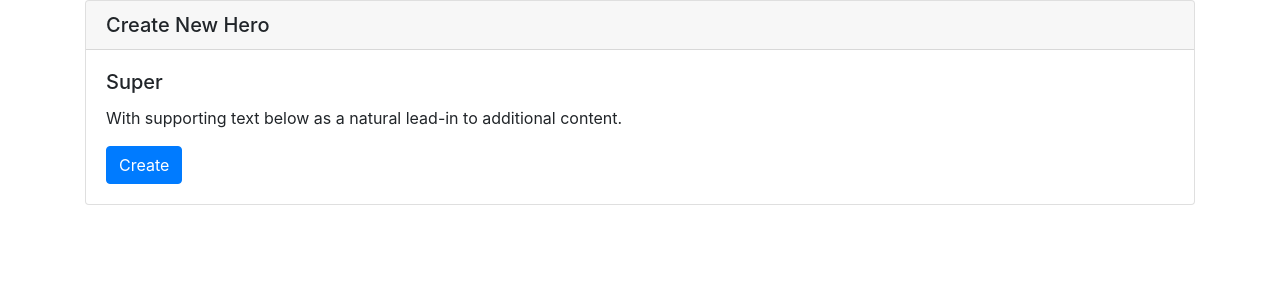
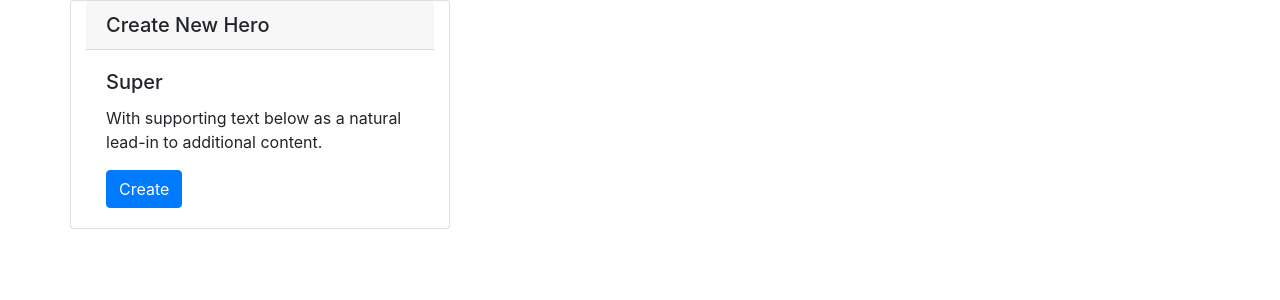
Before and after one commit to esentino/hero-diary, a Django app: page / in a window 1280 px wide. Shown: the top 300 px of the page. Run offline with Django 3.2, Linux system fonts and the light colour scheme; data that the repository does not hold is empty; some libraries are stand-ins or nearby versions.

```diff
--- a/diary/templates/index.html
+++ b/diary/templates/index.html
@@ -20,8 +20,9 @@
 </head>
 <body>
 <div class="container">
+    <div class="row">
         {% for hero in heroes %}
-    <div class="card">
+        <div class="card col-4">
             <h5 class="card-header">{{hero.name}}</h5>
             <div class="card-body">
                 <h5 class="card-title">last seen: {{ hero.last_action }}</h5>
@@ -37,7 +38,7 @@
         </div>
 
         {% endfor %}
-    <div class="card">
+        <div class="card col-4">
             <h5 class="card-header">Create New Hero</h5>
             <div class="card-body">
                 <h5 class="card-title">Super</h5>
@@ -45,7 +46,7 @@
                 <a href="{% url 'create-hero' %}" class="btn btn-primary">Create</a>
             </div>
         </div>
-
+    </div>
 </div>
 </body>
 </html>
```
Lines whose indentation alone changed are shown as unchanged.
